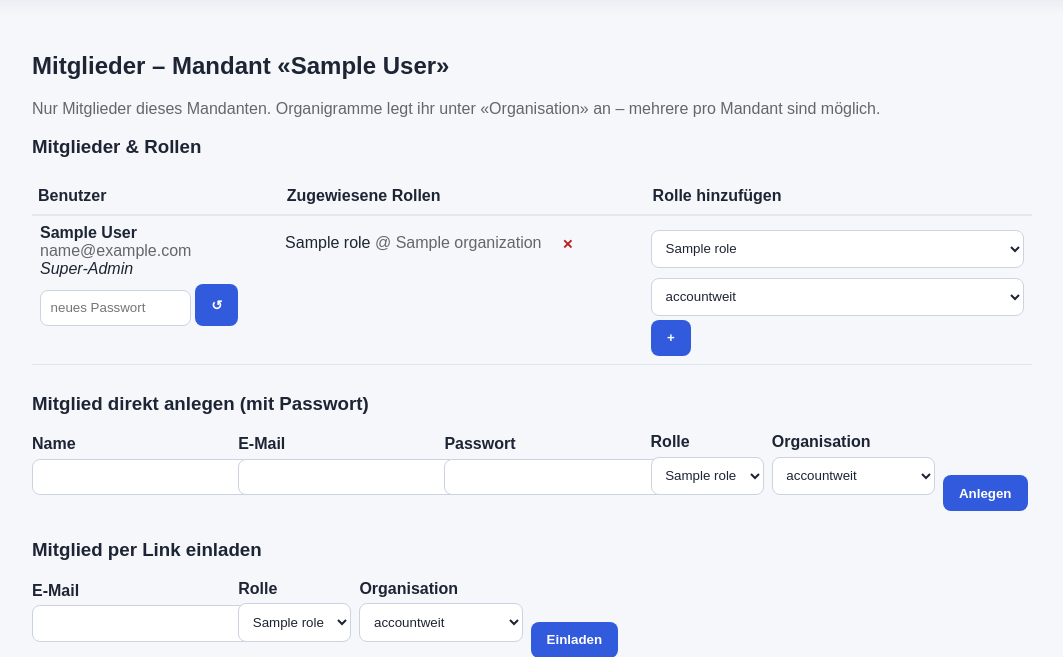
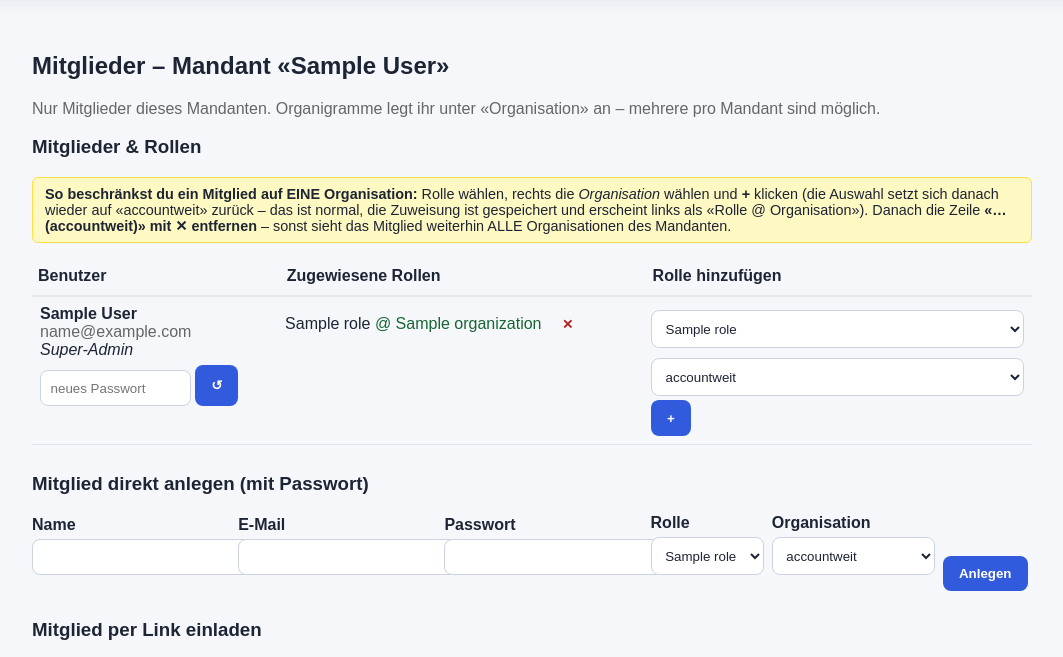
Before and after one commit to kaspAir/Prozess-Simulator, a Flask app: page /admin/members in a window 1280 px wide. Shown: the part 180-837 px from the top of the page, without its empty margins (108-1171 px from the left). Run offline with Flask 3, Linux system fonts and the light colour scheme; a user stored in the database is signed in; tables that the repository leaves empty hold one stand-in row (values such as "Sample post"); some libraries are stand-ins or nearby versions.

Commit message:
fix(mitglieder): Org-Zuweisung verstaendlich machen (kein Speicherfehler)
Die per-Organisation-Zuweisung wurde korrekt gespeichert; verwirrend war nur,
dass das Org-Auswahlfeld nach dem Speichern auf «accountweit» zuruecksprang und
eine zusaetzliche accountweite Zuweisung alles ueberstrahlte.

- assign_role: Erfolgsmeldung nennt jetzt Rolle UND Organisation (bzw.
  «accountweit – alle Organisationen»); validiert Rolle/Org gegen den Mandanten.
- members.html: Hinweisbox erklaert den Ablauf (Auswahl-Reset ist normal, danach
  die accountweite Zeile mit ✕ entfernen); accountweite Zuweisungen sind als
  «accountweit – sieht alles» markiert.

Co-Authored-By: Claude Opus 4.8 <noreply@anthropic.com>

```diff
--- a/app/routes/admin_routes.py
+++ b/app/routes/admin_routes.py
@@ -149,6 +149,11 @@ def assign_role():
     membership = db.session.get(Membership, membership_id)
     if not membership or membership.account_id != account.id:
         abort(404)
+    role = db.session.get(AccessRole, role_id)
+    org = db.session.get(Organization, org_id) if org_id else None
+    if role is None or role.account_id != account.id or (org and org.account_id != account.id):
+        abort(404)
+    where = f"für Organisation «{org.name}»" if org else "accountweit (alle Organisationen)"
     exists = RoleAssignment.query.filter_by(
         membership_id=membership_id, access_role_id=role_id, organization_id=org_id
     ).first()
@@ -156,7 +161,9 @@ def assign_role():
         db.session.add(RoleAssignment(
             membership_id=membership_id, access_role_id=role_id, organization_id=org_id))
         db.session.commit()
-        flash("Rolle zugewiesen.", "success")
+        flash(f"Rolle «{role.name}» {where} zugewiesen.", "success")
+    else:
+        flash(f"Rolle «{role.name}» {where} war bereits zugewiesen.", "success")
     return redirect(url_for("admin.members"))
 
 
--- a/app/templates/admin/members.html
+++ b/app/templates/admin/members.html
@@ -6,6 +6,14 @@
      «Organisation» an – mehrere pro Mandant sind möglich.</p>
 
   <h3>Mitglieder & Rollen</h3>
+  <p style="background:#fef9c3;border:1px solid #fde047;border-radius:6px;padding:8px 12px;font-size:.9em;">
+    <strong>So beschränkst du ein Mitglied auf EINE Organisation:</strong> Rolle wählen,
+    rechts die <em>Organisation</em> wählen und <strong>+</strong> klicken (die Auswahl setzt
+    sich danach wieder auf «accountweit» zurück – das ist normal, die Zuweisung ist gespeichert
+    und erscheint links als «Rolle @ Organisation»). Danach die Zeile
+    <strong>«… (accountweit)» mit ✕ entfernen</strong> – sonst sieht das Mitglied weiterhin
+    ALLE Organisationen des Mandanten.
+  </p>
   <table style="width:100%;border-collapse:collapse;">
     <thead><tr style="text-align:left;border-bottom:2px solid #e5e7eb;">
       <th style="padding:6px;">Benutzer</th><th>Zugewiesene Rollen</th><th>Rolle hinzufügen</th>
@@ -38,9 +46,11 @@
           {% for asg in m.assignments %}
             <div style="margin:2px 0;">
               {{ asg.access_role.name }}
-              <span style="color:#666;">
-                {% if asg.organization_id %}@ {{ asg.organization.name }}{% else %}(accountweit){% endif %}
-              </span>
+              {% if asg.organization_id %}
+                <span style="color:#166534;">@ {{ asg.organization.name }}</span>
+              {% else %}
+                <span style="color:#b45309;" title="sieht ALLE Organisationen des Mandanten">(accountweit – sieht alles)</span>
+              {% endif %}
               <form method="post" action="{{ url_for('admin.unassign_role', assignment_id=asg.id) }}" style="display:inline;margin:0;">
                 <button type="submit" title="entfernen" style="border:none;background:none;color:#b91c1c;cursor:pointer;">✕</button>
               </form>
```
